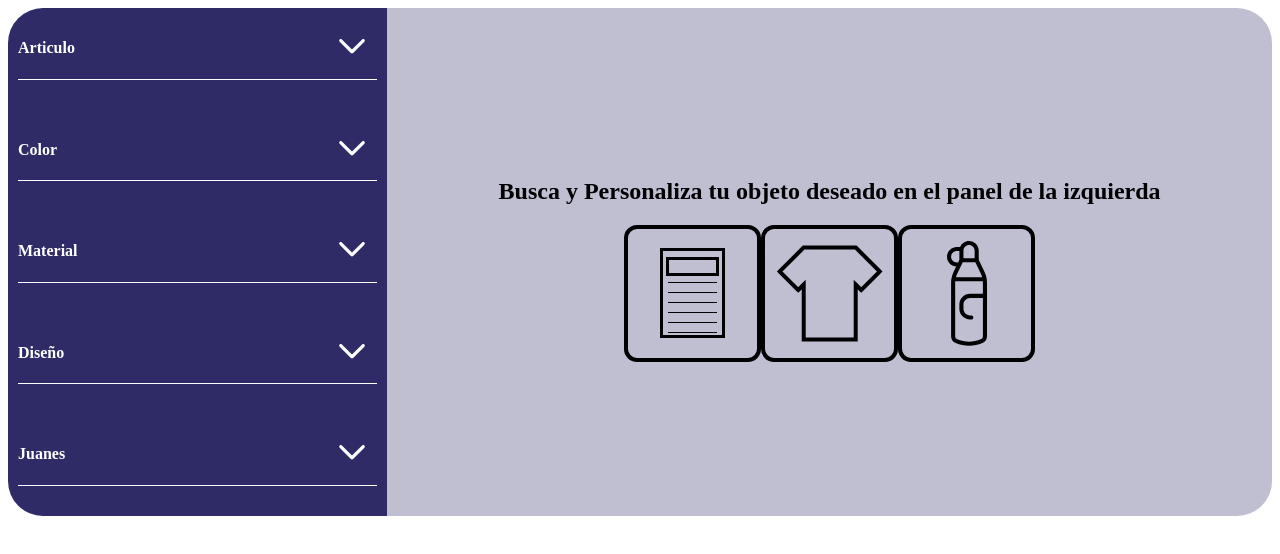
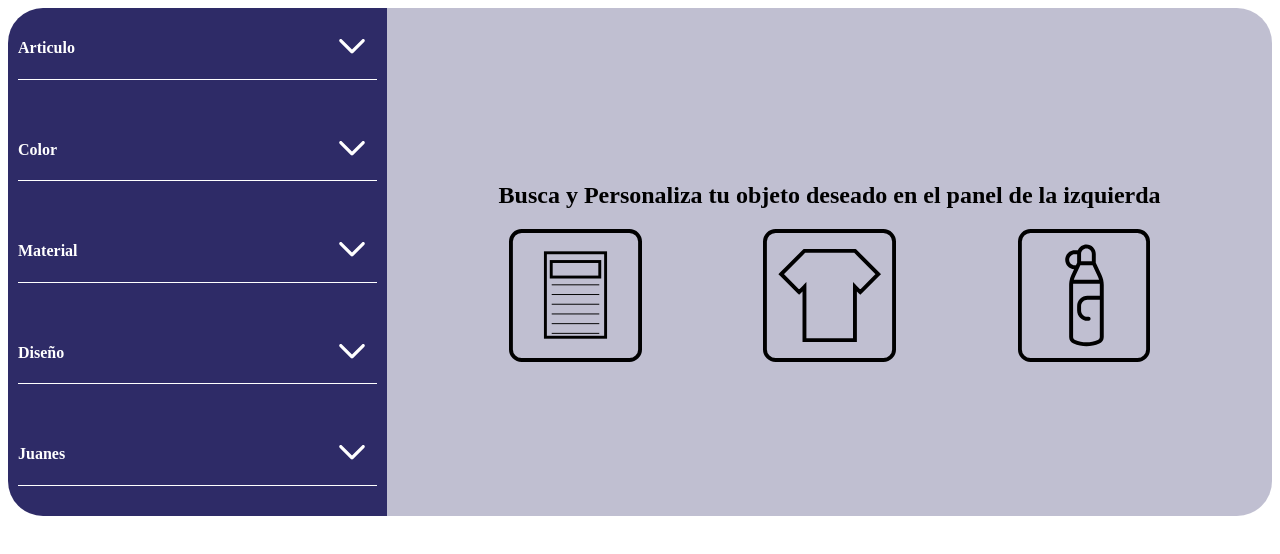
Before and after one commit to MetalPrime/211-taller-somos-pacifico, a React (Create React App) app: page / in a window 1280 px wide. Shown: the top 554 px of the page. Built offline with nearby package versions, Linux system fonts and the light colour scheme.

Commit message:
update img view in display options first view

```diff
--- a/src/components/DisplayImg/DisplayImg.css
+++ b/src/components/DisplayImg/DisplayImg.css
@@ -9,3 +9,13 @@
     align-items: center;
     text-align: center;
 }
+
+.DisplayImg section{
+    width: 100%;
+    display: flex;
+    justify-content: space-evenly;
+}
+
+.DisplayImg section img{
+    width: 15%;
+}
```
